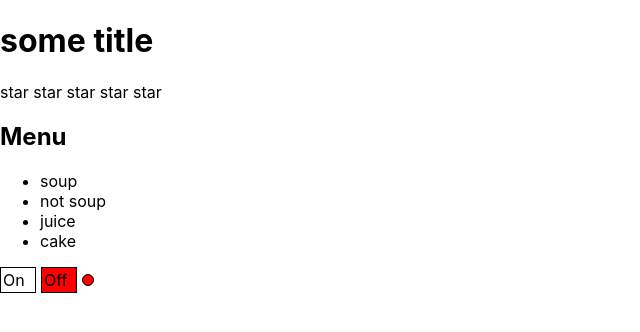
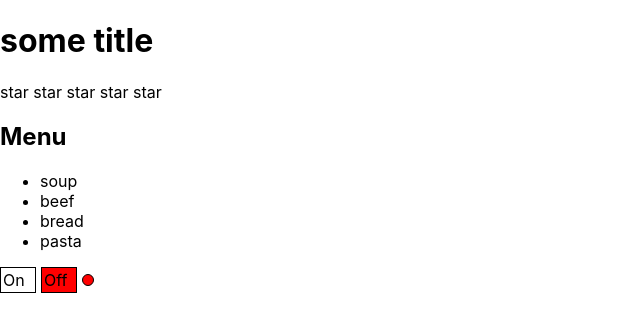
Before and after one commit to theRoodi/ts-react, a React (Create React App) app: page / in a window 1280 px wide. Shown: the top 332 px of the page, without its empty margins (0-640 px from the left). Built offline with nearby package versions, Linux system fonts and the light colour scheme.

Commit message:
14 array of items for Accordion

```diff
--- a/src/App.tsx
+++ b/src/App.tsx
@@ -10,17 +10,18 @@ function App() {
     const [switched, setSwitched] = useState<boolean>(false)
 
 
-  const menu = {
-    first: 'soup',
-    second: 'not soup',
-    drink: 'juice',
-    dessert: 'cake'
+    const menu = [{title: 'soup', value: 1}, {title: 'beef', value: 2}, {title: 'bread', value: 3}, {
+        title: 'pasta',
+        value: 4
+    }]
+    const onClick = (value: any) => {
+        return value
     }
     return (
         <div>
-      <AppTitle title={'some title'} />
+            <AppTitle title={'some title'}/>
             <Rating value={ratingValue} onClick={setRatingValue}/>
-      <Accordion title={'Menu'} menu={menu} collapsed = {setCollapsed} value={collapsed}/>
+            <Accordion title={'Menu'} onClick={onClick} menu={menu} collapsed={setCollapsed} value={collapsed}/>
             <OnOff on={switched} onClick={setSwitched}/>
         </div>
     );
--- a/src/components/Accordion/Accordion.tsx
+++ b/src/components/Accordion/Accordion.tsx
@@ -1,16 +1,23 @@
+type ItemType = {
+    title: string
+    value: any
+}
+
 
 type AccordionPropsType = {
     title: string,
-    menu: object
+    menu: Array<ItemType>
     collapsed: (value: boolean) => void
+    onChange: () => void
     value: boolean
+    onClick: (value: any) => void
 }
 
 export const Accordion = (props: AccordionPropsType) => {
     return (
         <div>
             <AccordionTitle title={props.title} collapsed={props.collapsed} value={props.value}/>
-            {!props.value && <AccordionBody menu={props.menu}/>}
+            {!props.value && <AccordionBody menu={props.menu} onClick={props.onClick}/>}
         </div>
     )
 }
@@ -30,16 +37,16 @@ const AccordionTitle = (props: AccordionTitlePropsType) => {
     )
 }
 
+type AccordionType = {
+    menu: ItemType[]
+    onClick: (value: any) => void
+}
 
-const AccordionBody = (props: any) => {
+
+const AccordionBody = (props: AccordionType) => {
     return (
-        <div>
-            <ul>
-                <li>{props.menu.first}</li>
-                <li>{props.menu.second}</li>
-                <li>{props.menu.drink}</li>
-                <li>{props.menu.dessert}</li>
-            </ul>
-        </div>
+        <ul>
+            {props.menu.map(item => <li onClick={() => props.onClick(item.value)}>{item.title}</li>)}
+        </ul>
     )
 }
```
Also changed, not shown: src/components/Select/Select.tsx (added, +20 -0 lines), 2 other files (tests, documents, lock files or other folders). Lines whose indentation alone changed are shown as unchanged.
